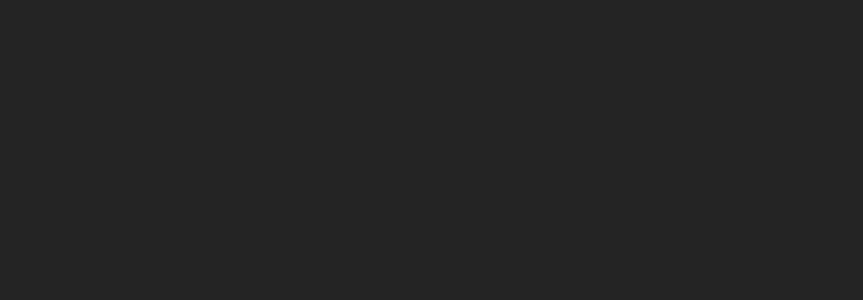
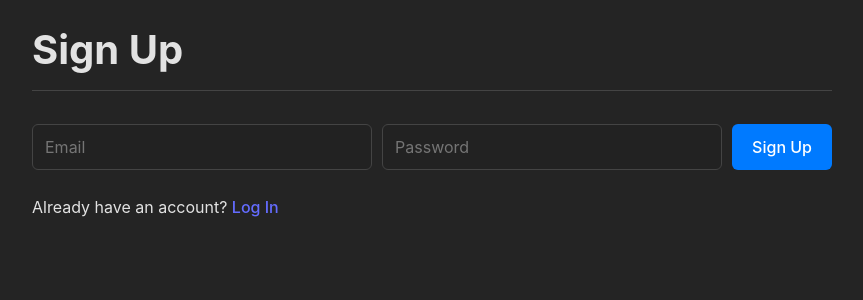
Before and after one commit to Espinoza27/hack-ohio-project, a React (Vite) app in the folder openfocus/: page /signup in a window 1280 px wide. Before the commit this address had no page. Shown: the top 300 px of the page, without its empty margins (208-1071 px from the left). Built offline with nearby package versions, Linux system fonts and the light colour scheme; no server answers.

Commit message:
added sign up and log in pages using Firebase Authentication.

```diff
--- a/openfocus/src/App.jsx
+++ b/openfocus/src/App.jsx
@@ -1,16 +1,70 @@
 // src/App.jsx
-import { Routes, Route } from 'react-router-dom'
-// You will need to create these components in the next steps
-import HomePage from './HomePage' // <-- We will create this
-import SessionPage from './SessionPage' // <-- We will create this
+import React, { useState, useEffect } from 'react';
+import { Routes, Route, Navigate } from 'react-router-dom';
+import { auth } from './firebase'; // <-- Import auth
+import { onAuthStateChanged } from 'firebase/auth'; // <-- Import the listener
+
+import HomePage from './HomePage';
+import SessionPage from './SessionPage';
+import LoginPage from './LoginPage'; // <-- Import your new Login page
+import SignUpPage from './SignUpPage';
+
+// This is a custom component to protect routes
+const ProtectedRoute = ({ user, children }) => {
+  if (!user) {
+    // If no user is logged in, redirect to the /login page
+    return <Navigate to="/login" replace />;
+  }
+  return children; // If user is logged in, show the page
+};
 
 function App() {
+  const [currentUser, setCurrentUser] = useState(null);
+  const [isLoading, setIsLoading] = useState(true); // Loading state
+
+  // This listener runs once and checks the user's login status
+  useEffect(() => {
+    const unsubscribe = onAuthStateChanged(auth, (user) => {
+      setCurrentUser(user);
+      setIsLoading(false);
+    });
+
+    // Cleanup function
+    return () => unsubscribe();
+  }, []);
+
+  // Show a loading message while Firebase checks auth
+  if (isLoading) {
+    return <div>Loading...</div>;
+  }
+
   return (
     <Routes>
-      <Route path="/" element={<HomePage />} />
-      <Route path="/session/:sessionId" element={<SessionPage />} />
+      {/* --- PROTECTED ROUTES --- */}
+      <Route
+        path="/"
+        element={
+          <ProtectedRoute user={currentUser}>
+            <HomePage />
+          </ProtectedRoute>
+        }
+      />
+      <Route
+        path="/session/:sessionId"
+        element={
+          <ProtectedRoute user={currentUser}>
+            <SessionPage />
+          </ProtectedRoute>
+        }
+      />
+
+      {/* --- PUBLIC ROUTE --- */}
+      <Route path="/login" element={<LoginPage />} />
+      <Route path="/signup" element={<SignUpPage />} />
+
+      {/* You would also add a <Route path="/signup" ... /> here */}
     </Routes>
-  )
+  );
 }
 
-export default App
+export default App;
--- /dev/null
+++ b/openfocus/src/LoginPage.jsx
@@ -0,0 +1,58 @@
+// src/LoginPage.jsx
+import React, { useState } from 'react';
+import { auth } from './firebase';
+import { signInWithEmailAndPassword } from 'firebase/auth';
+import { useNavigate, Link } from 'react-router-dom';
+
+const LoginPage = () => {
+  const [email, setEmail] = useState('');
+  const [password, setPassword] = useState('');
+  const [error, setError] = useState(null);
+  const navigate = useNavigate();
+
+  const handleLogin = async (e) => {
+    e.preventDefault();
+    setError(null);
+    try {
+      await signInWithEmailAndPassword(auth, email, password);
+      // On success, Firebase's auth listener (in App.jsx)
+      // will see the change and redirect automatically.
+      navigate('/'); // Redirect to home
+    } catch (err) {
+      setError(err.message);
+    }
+  };
+
+  return (
+    <div className="session-container"> {/* We can reuse this style */}
+      <h2>Login</h2>
+      <form onSubmit={handleLogin} className="session-form">
+        <input
+          type="email"
+          value={email}
+          onChange={(e) => setEmail(e.target.value)}
+          placeholder="Email"
+          required
+        />
+        <input
+          type="password"
+          value={password}
+          onChange={(e) => setPassword(e.target.value)}
+          placeholder="Password"
+          required
+        />
+        <button type="submit">Log In</button>
+      </form>
+      {error && <p style={{ color: 'red' }}>{error}</p>}
+
+      <p>
+        Don't have an account?
+        <Link to="/signup">Sign Up</Link>
+        </p>
+
+      {/* You can add a Link here to your SignUp page later */}
+    </div>
+  );
+};
+
+export default LoginPage;
--- /dev/null
+++ b/openfocus/src/SignUpPage.jsx
@@ -0,0 +1,57 @@
+// src/SignUpPage.jsx
+import React, { useState } from 'react';
+import { auth } from './firebase'; // Import your Firebase auth instance
+import { createUserWithEmailAndPassword } from 'firebase/auth'; // Import function to create user
+import { useNavigate, Link } from 'react-router-dom'; // Import useNavigate for redirection and Link for navigation
+
+const SignUpPage = () => {
+  const [email, setEmail] = useState('');
+  const [password, setPassword] = useState('');
+  const [error, setError] = useState(null);
+  const navigate = useNavigate(); // Hook to programmatically navigate
+
+  const handleSignUp = async (e) => {
+    e.preventDefault(); // Prevent default form submission
+    setError(null); // Clear previous errors
+
+    try {
+      // Create a new user with email and password
+      await createUserWithEmailAndPassword(auth, email, password);
+      // If successful, Firebase's auth listener in App.jsx will automatically
+      // detect the logged-in user and redirect to '/'
+      navigate('/'); // Redirect to the home page
+    } catch (err) {
+      setError(err.message); // Set error message if sign-up fails
+    }
+  };
+
+  return (
+    <div className="session-container"> {/* Reusing the existing container style */}
+      <h2>Sign Up</h2>
+      <form onSubmit={handleSignUp} className="session-form">
+        <input
+          type="email"
+          value={email}
+          onChange={(e) => setEmail(e.target.value)}
+          placeholder="Email"
+          required
+        />
+        <input
+          type="password"
+          value={password}
+          onChange={(e) => setPassword(e.target.value)}
+          placeholder="Password"
+          required
+        />
+        <button type="submit">Sign Up</button>
+      </form>
+      {error && <p style={{ color: 'red' }}>{error}</p>}
+
+      <p>
+        Already have an account? <Link to="/login">Log In</Link>
+      </p>
+    </div>
+  );
+};
+
+export default SignUpPage;
--- a/openfocus/src/firebase.js
+++ b/openfocus/src/firebase.js
@@ -3,6 +3,7 @@
 // Import the database services you need
 import { getFirestore } from "firebase/firestore";
 import { getDatabase } from "firebase/database";
+import { getAuth } from "firebase/auth"; // If you need authentication
 
 // Your web app's Firebase configuration
 const firebaseConfig = {
@@ -22,3 +23,4 @@
 // Initialize and export the services
 export const db = getFirestore(app); // Firestore for session list
 export const rtDB = getDatabase(app); // Realtime Database for chat
+export const auth = getAuth(app); // <-- 2. INITIALIZE AUTH SERVICE
```
